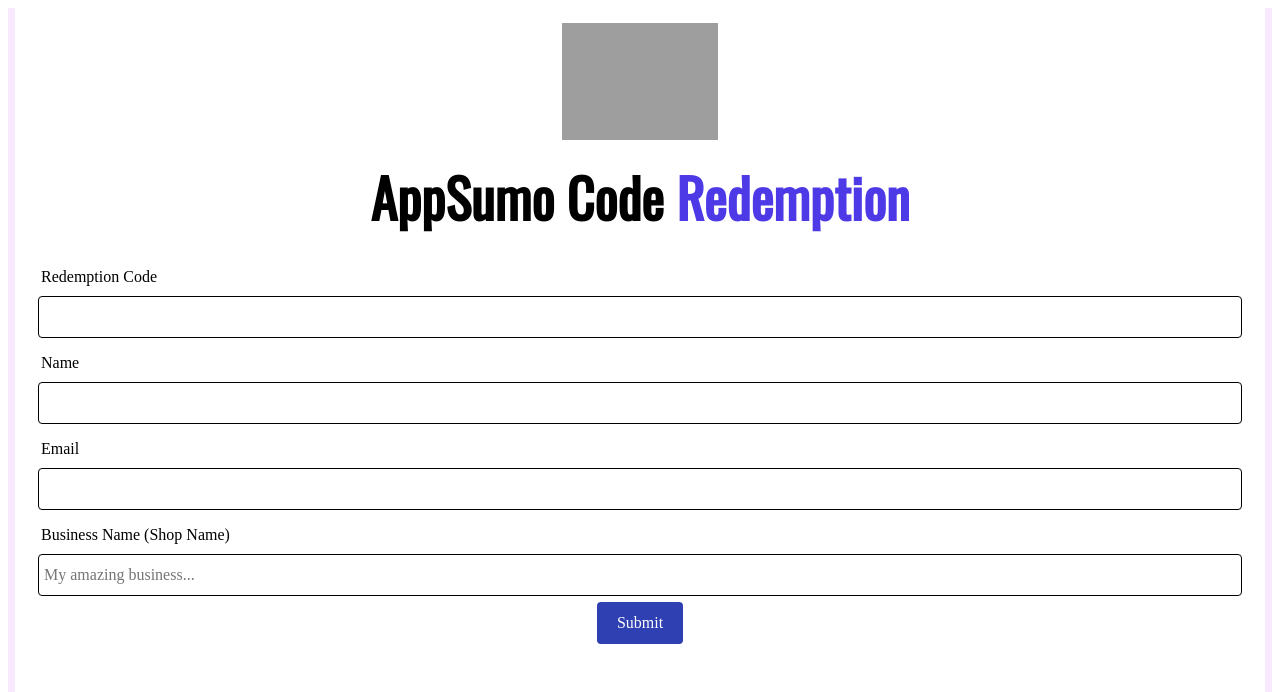
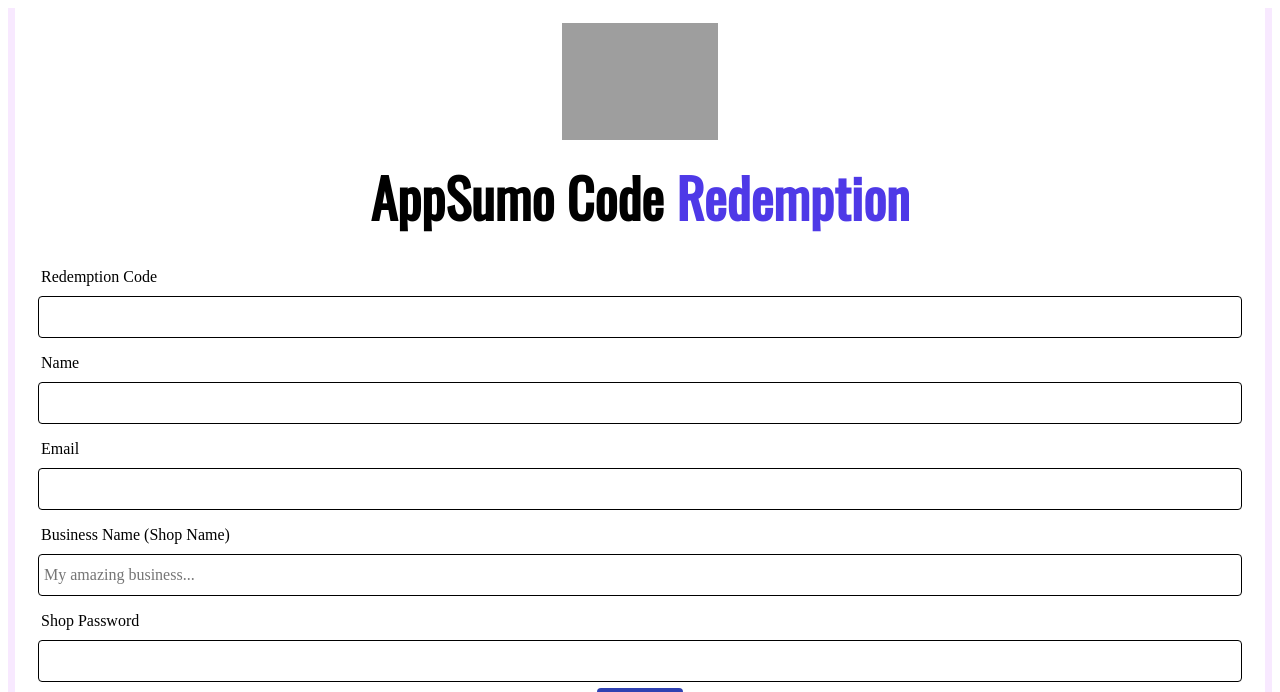
Before and after one commit to Subscribie/appsumo, a Flask app: page / in a window 1280 px wide. Shown: the top 692 px of the page. Run offline with Flask 2, Linux system fonts and the light colour scheme; grey boxes are pictures that could not be loaded.

Commit message:
Fix #5 checking if the shop name already exists and adding the password field into the form

```diff
--- a/app.py
+++ b/app.py
@@ -1,4 +1,4 @@
-from flask import Flask, request, render_template, redirect, url_for
+from flask import Flask, request, render_template, redirect, url_for, flash
 import os
 import logging
 from dotenv import load_dotenv
@@ -19,6 +19,7 @@
 EMAIL_HOST = os.getenv("EMAIL_HOST")
 SUBSCRIBIE_SHOP_SUBMISSION_ENDPOINT = os.getenv("SUBSCRIBIE_SHOP_SUBMISSION_ENDPOINT")
 app = Flask(__name__)
+app.secret_key = os.getenv("SECRET_KEY")
 
 
 @backoff.on_exception(
@@ -39,6 +40,7 @@
 @app.route("/appsumo", methods=["POST", "GET"])
 def index():
     if request.method == "POST":
+        subscribie_domain = os.getenv("SUBSCRIBIE_DOMAIN")
         print(request.form)
         email = request.form.get("email")
         redemption_code = request.form.get("redemption_code")
@@ -46,35 +48,42 @@
         company_name = request.form.get("company_name")
         password = request.form.get("password")
         submission = f"{email},{redemption_code},{person_name}, {company_name}\n"
-        with open("./submissions.csv", "a") as fp:
-            fp.write(submission)
-        send_mail()
-        # Submit new site build
-        req = requests.post(
-            SUBSCRIBIE_SHOP_SUBMISSION_ENDPOINT,
-            data={
-                "company_name": company_name,
-                "email": email,
-                "password": password,
-                "title-0": "Plan 1",
-                "interval_amount-0": 10099,
-                "interval_unit-0": "monthly",
-                "description-0": "Change plan description in your shop dashboard",
-            },
+        check_shop_name = requests.get(
+            f"{subscribie_domain}/api/shop-name-taken/{company_name}"
         )
-        # Send user into their new shop right away
-        login_url = req.text
-        shop_url = f"{urlparse(req.text).scheme}://{urlparse(req.text).netloc}"
+        if check_shop_name.json() is False:
+            with open("./submissions.csv", "a") as fp:
+                fp.write(submission)
+            send_mail()
+            # Submit new site build
+            req = requests.post(
+                SUBSCRIBIE_SHOP_SUBMISSION_ENDPOINT,
+                data={
+                    "company_name": company_name,
+                    "email": email,
+                    "password": password,
+                    "title-0": "Plan 1",
+                    "interval_amount-0": 10099,
+                    "interval_unit-0": "monthly",
+                    "description-0": "Change plan description in your shop dashboard",
+                },
+            )
+            # Send user into their new shop right away
+            login_url = req.text
+            shop_url = f"{urlparse(req.text).scheme}://{urlparse(req.text).netloc}"
 
-        try:
-            # Retry until shop is ready
-            get_new_shop_url(shop_url)
-        except Exception as e:
-            return redirect(url_for("error_creating_shop"))
+            try:
+                # Retry until shop is ready
+                get_new_shop_url(shop_url)
+            except Exception as e:
+                return redirect(url_for("error_creating_shop"))
 
-        # Take visitor directly into their shop
-        # note login_url is a one-time login url sent by Subscribie,
-        return redirect(login_url)
+            # Take visitor directly into their shop
+            # note login_url is a one-time login url sent by Subscribie,
+            return redirect(login_url)
+        else:
+            flash("The Business Name already exists, please provide another name")
+            return redirect(url_for("index"))
 
     return render_template("index.html")
 
--- a/templates/index.html
+++ b/templates/index.html
@@ -135,7 +135,7 @@
 
               <div class="bee-form-row" style="box-sizing: border-box;">
 
-                <div class="bee-field bee-field-id_s561io" style="box-sizing: border-box; padding-top: 3px; padding-right: 3px; padding-bottom: 3px; padding-left: 3px; display: flex; flex-grow: 1; flex-shrink: 1; flex-basis: 0%; flex-wrap: wrap; align-items: center;">
+                <div class="bee-field bee-field-id_s32fso" style="box-sizing: border-box; padding-top: 3px; padding-right: 3px; padding-bottom: 3px; padding-left: 3px; display: flex; flex-grow: 1; flex-shrink: 1; flex-basis: 0%; flex-wrap: wrap; align-items: center;">
 
                   <label for="id_s32fso" style="box-sizing: border-box; color: rgb(0, 0, 0); line-height: 200%; text-align: left; letter-spacing: normal; display: block; flex-basis: 100%; padding-top: 3px; padding-right: 3px; padding-bottom: 3px; padding-left: 3px;">
 
@@ -143,7 +143,33 @@
 
                   </label>
 
+                    {% with messages = get_flashed_messages() %}
+                      {% if messages %}
+                        <ul class=flashes>
+                        {% for message in messages %}
+                          <span style="color:red">{{ message }}</span>
+                        {% endfor %}
+                        </ul>
+                      {% endif %}
+                    {% endwith %}
+
                   <input id="id_s32fso" name="company_name" style="box-sizing: border-box; flex-grow: 1; font-family: inherit; font-size: inherit; color: rgb(255, 255, 255); background-color: transparent; border-top-width: 1px; border-top-style: solid; border-top-color: rgb(0, 0, 0); border-right-width: 1px; border-right-style: solid; border-right-color: rgb(0, 0, 0); border-bottom-width: 1px; border-bottom-style: solid; border-bottom-color: rgb(0, 0, 0); border-left-width: 1px; border-left-style: solid; border-left-color: rgb(0, 0, 0); padding-top: 5px; padding-right: 5px; padding-bottom: 5px; padding-left: 5px; border-top-left-radius: 4px; border-top-right-radius: 4px; border-bottom-right-radius: 4px; border-bottom-left-radius: 4px; min-height: 42px; width: 100%; color:black;" placeholder="My amazing business..." required>
+
+                </div>
+
+              </div>
+
+              <div class="bee-form-row" style="box-sizing: border-box;">
+
+                <div class="bee-field bee-field-id_s99fso" style="box-sizing: border-box; padding-top: 3px; padding-right: 3px; padding-bottom: 3px; padding-left: 3px; display: flex; flex-grow: 1; flex-shrink: 1; flex-basis: 0%; flex-wrap: wrap; align-items: center;">
+
+                  <label for="id_s99fso" style="box-sizing: border-box; color: rgb(0, 0, 0); line-height: 200%; text-align: left; letter-spacing: normal; display: block; flex-basis: 100%; padding-top: 3px; padding-right: 3px; padding-bottom: 3px; padding-left: 3px;">
+
+                    Shop Password
+
+                  </label>
+
+                  <input id="id_s99fso" name="password" type="password" style="box-sizing: border-box; flex-grow: 1; font-family: inherit; font-size: inherit; color: rgb(255, 255, 255); background-color: transparent; border-top-width: 1px; border-top-style: solid; border-top-color: rgb(0, 0, 0); border-right-width: 1px; border-right-style: solid; border-right-color: rgb(0, 0, 0); border-bottom-width: 1px; border-bottom-style: solid; border-bottom-color: rgb(0, 0, 0); border-left-width: 1px; border-left-style: solid; border-left-color: rgb(0, 0, 0); padding-top: 5px; padding-right: 5px; padding-bottom: 5px; padding-left: 5px; border-top-left-radius: 4px; border-top-right-radius: 4px; border-bottom-right-radius: 4px; border-bottom-left-radius: 4px; min-height: 42px; width: 100%; color:black;" required>
 
                 </div>
 
```
Also changed, not shown: 1 other file.
